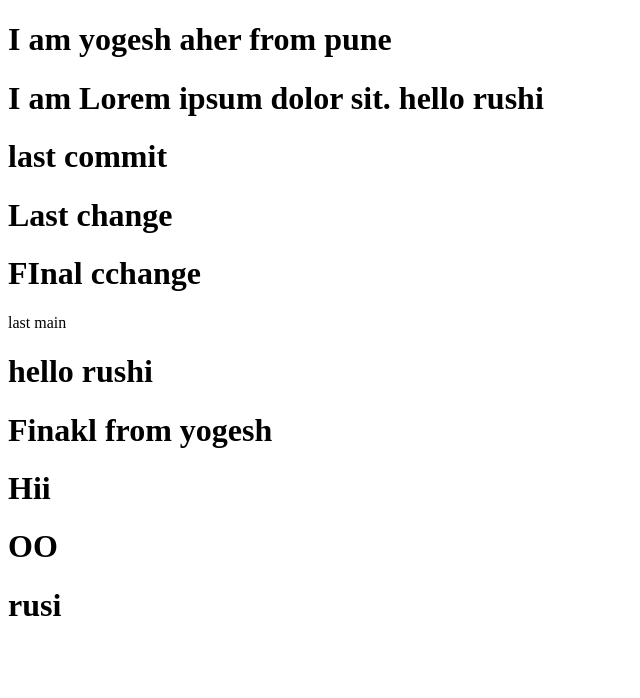
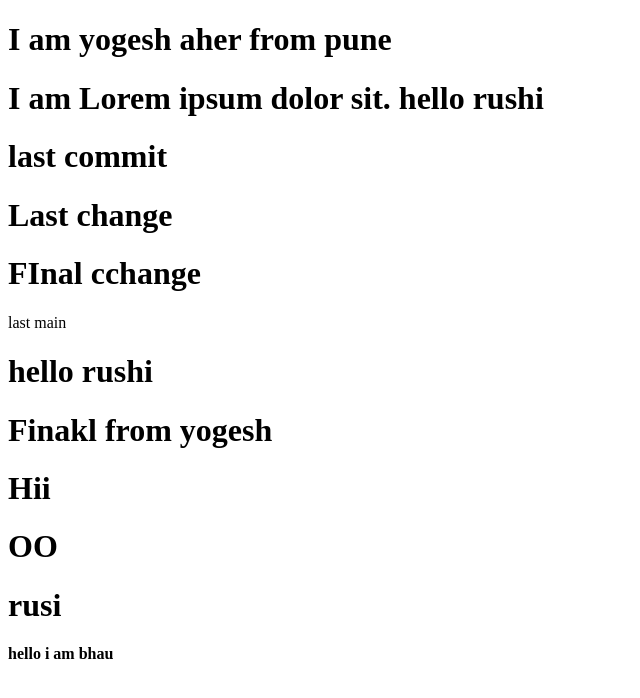
Before and after one commit to rushikesh982/day5, a plain HTML site: page index.html in a window 1280 px wide. Shown: the whole page, without its empty margins (0-640 px from the left). Drawn offline with Linux system fonts and the light colour scheme.

Commit message:
bhau add line

```diff
--- a/index.html
+++ b/index.html
@@ -23,5 +23,6 @@
     <h1>Hii</h1>
     <h1>OO</h1>
     <h1>rusi</h1>
+    <h4>hello i am bhau</h4>
 </body>
 </html>
```
